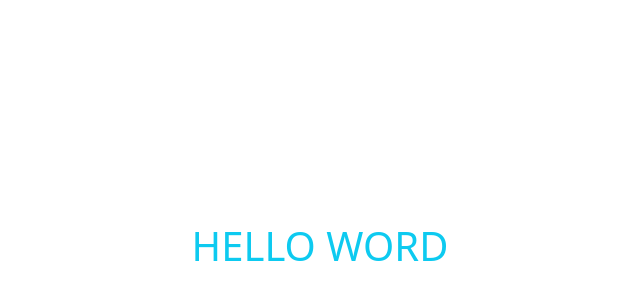
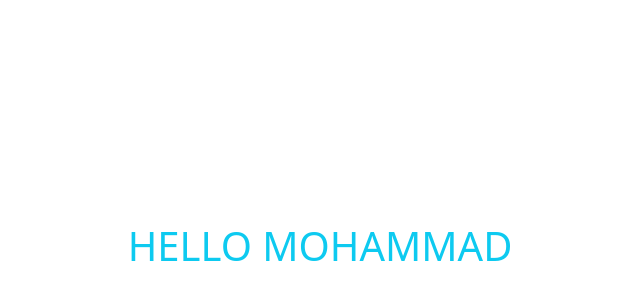
Before and after one commit to mohammad-hellwnje/TEST-PROJECT, a plain HTML site: page index.html in a window 1280 px wide. Shown: the part 154-454 px from the top of the page, without its empty margins (320-960 px from the left). Drawn offline with nearby package versions, Linux system fonts and the light colour scheme.

Commit message:
say-hello

```diff
--- a/index.html
+++ b/index.html
@@ -10,7 +10,7 @@
 
     <body>
 
-        <h1 class="text-uppercase text-info position-absolute top-50 start-50 translate-middle">hello word</h1>
+        <h1 class="text-uppercase text-info position-absolute top-50 start-50 translate-middle">hello mohammad</h1>
 
         <script src="https://cdn.jsdelivr.net/npm/bootstrap@5.3.3/dist/js/bootstrap.bundle.min.js"></script>
 
```
